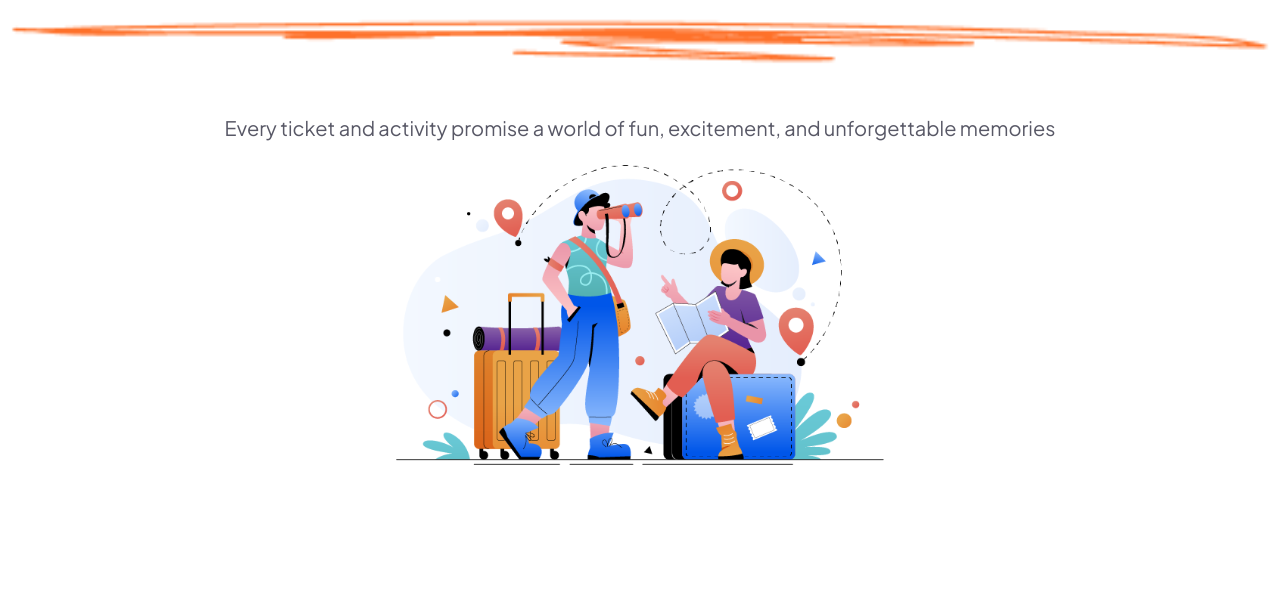
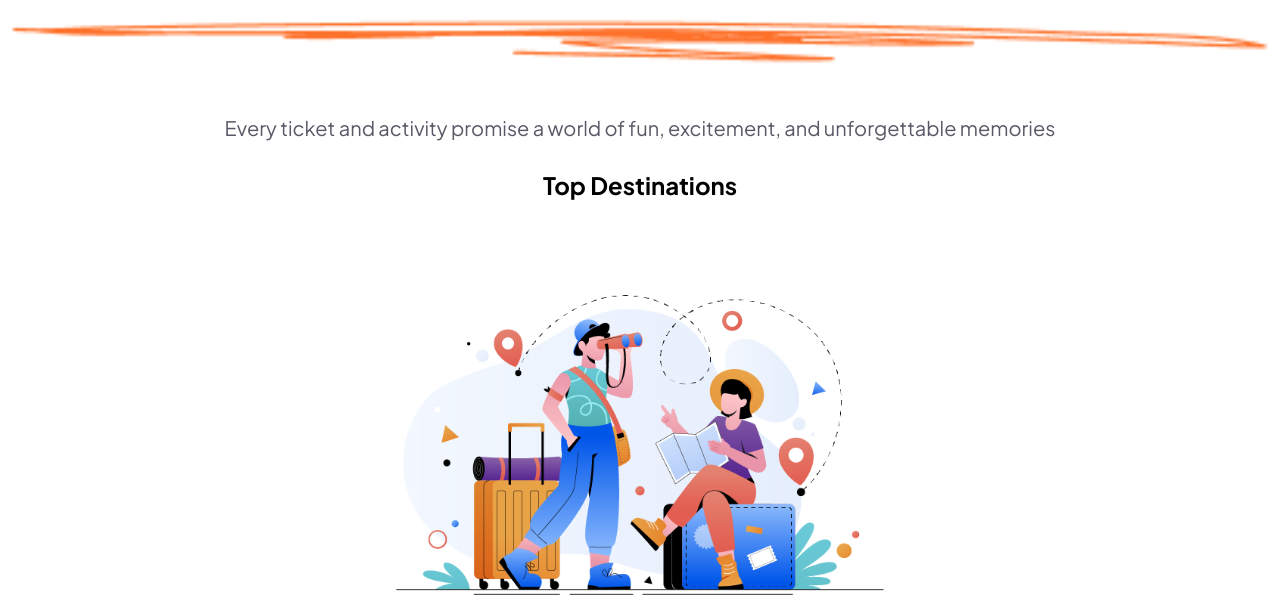
Before and after one commit to jimupark/tleisures, a website: page express/views/index.html in a window 1280 px wide. Shown: the part 325-926 px from the top of the page. Before the commit the page ends 800 px from the top, so only its background shows below. Drawn offline with nearby package versions, Linux system fonts and the light colour scheme; files that its build step writes are made by us from their sources; no server answers; a script that the page names is missing; a web font is replaced by a local one.

Commit message:
add widget

```diff
--- a/express/public/stylee.css
+++ b/express/public/stylee.css
@@ -173,3 +173,18 @@ footer {
     background-color: #333;
     color: #fff;
 }
+
+.gygwidget{
+    padding: 10px 15px;
+}
+
+.widgets{
+    background-color: #fff;
+}
+
+.widgettitle{
+    font-family: 'Plus Jakarta Sans', sans-serif;
+    font-size: 24px;
+    padding: 20px 15px;
+    text-align: center;
+}
--- a/express/views/index.html
+++ b/express/views/index.html
@@ -63,8 +63,12 @@
                 <img src="/underline.png" alt="" class="underline">
                 <p class="sub-quote">Every ticket and activity promise a world of fun, excitement, and unforgettable memories</p>
             </blockquote>
-            <div data-gyg-href="https://widget.getyourguide.com/default/city.frame" data-gyg-location-id="85" data-gyg-locale-code="en-US" data-gyg-widget="city" data-gyg-partner-id="JJ5FA3L"></div>
-
+            <div class="widgets">
+            <p class="widgettitle">Top Destinations</p>
+            <div class="gygwidget" data-gyg-href="https://widget.getyourguide.com/default/city.frame" data-gyg-location-id="85" data-gyg-locale-code="en-US" data-gyg-widget="city" data-gyg-partner-id="JJ5FA3L"></div>
+            <div class="gygwidget" data-gyg-href="https://widget.getyourguide.com/default/city.frame" data-gyg-location-id="169035" data-gyg-locale-code="en-US" data-gyg-widget="city" data-gyg-partner-id="JJ5FA3L"></div>
+            <div class="gygwidget" data-gyg-href="https://widget.getyourguide.com/default/city.frame" data-gyg-location-id="169042" data-gyg-locale-code="en-US" data-gyg-widget="city" data-gyg-partner-id="JJ5FA3L"></div>
+            </div>
             <img src="/9372530.png" alt="" class="bottomimg">
         </h2>
     </main>
```
